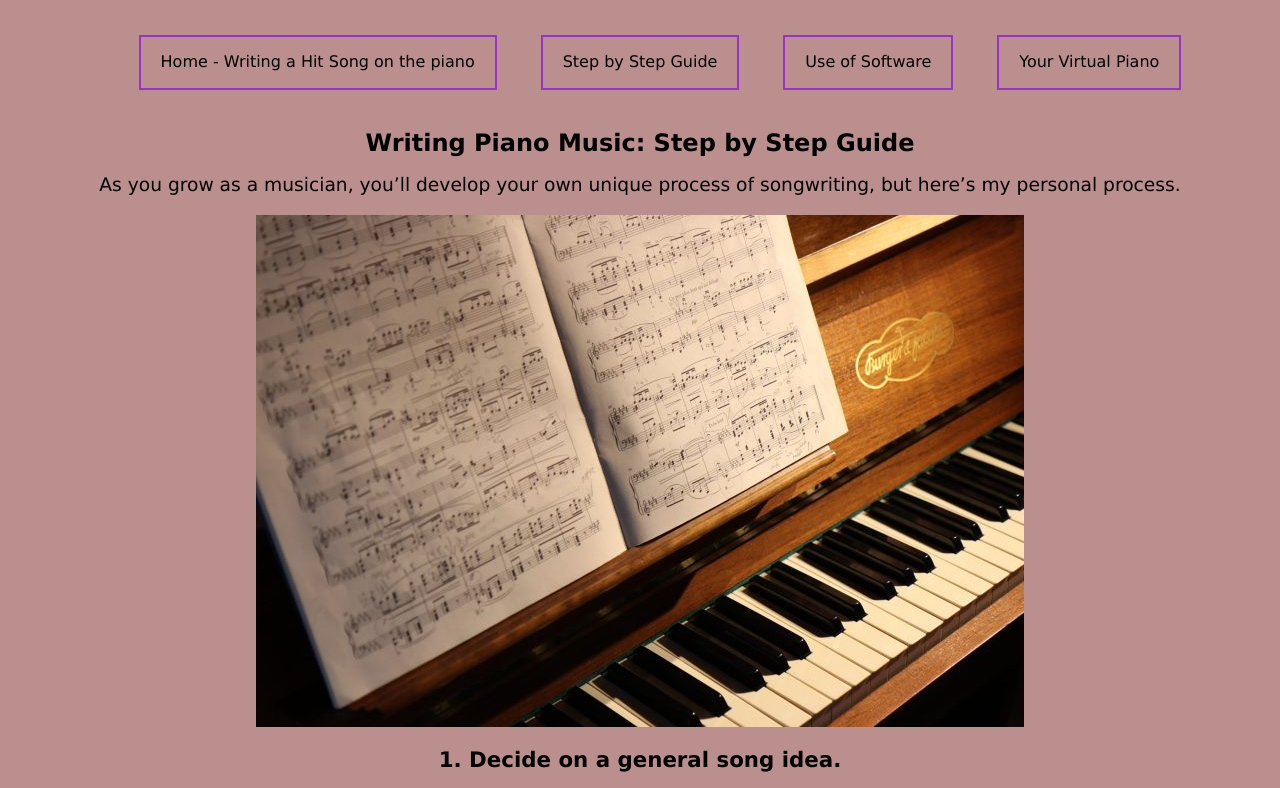
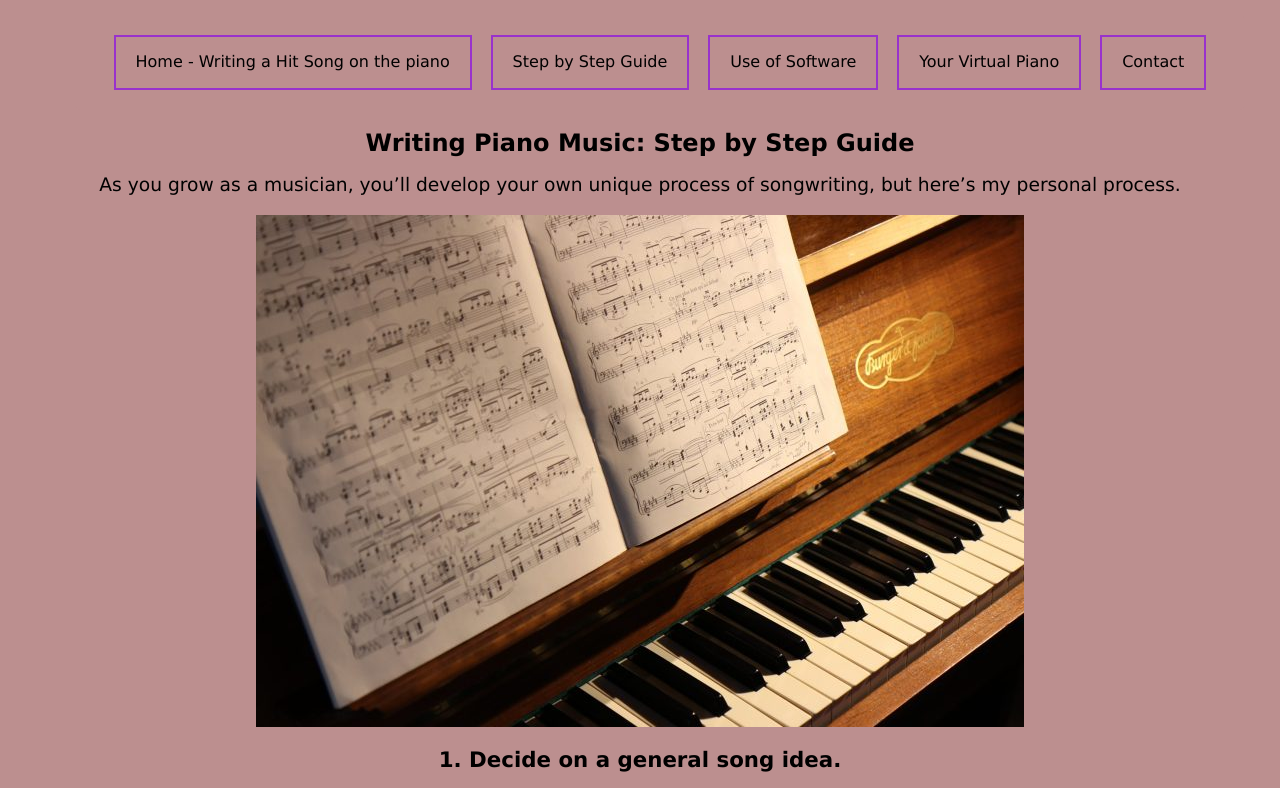
Before and after one commit to nataliedutz/first_steps_web_development, a plain HTML site: page page2.html in a window 1280 px wide. Shown: the top 788 px of the page. Drawn offline with Linux system fonts and the light colour scheme.

Commit message:
Update page2.html

```diff
--- a/page2.html
+++ b/page2.html
@@ -13,6 +13,7 @@
       <a href="./page2.html">Step by Step Guide</a>
       <a href="./page3.html">Use of Software</a>
       <a href="./page4.html">Your Virtual Piano</a>
+     <a href="./page5.html">Contact</a>
   </nav>
 
     <h1>Writing Piano Music: Step by Step Guide</h1>
```
